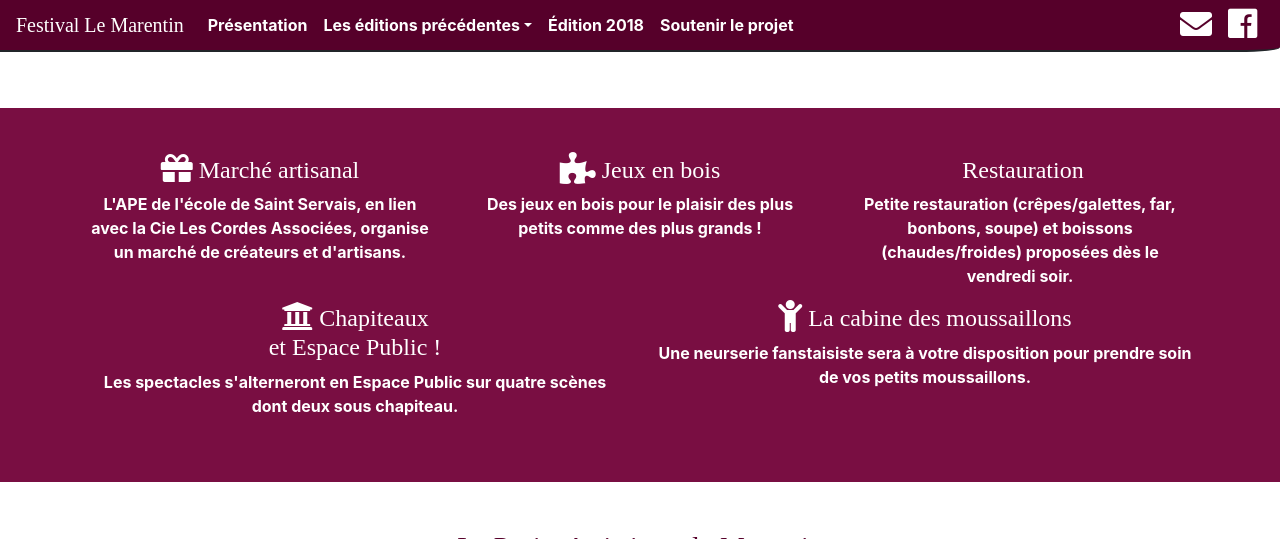
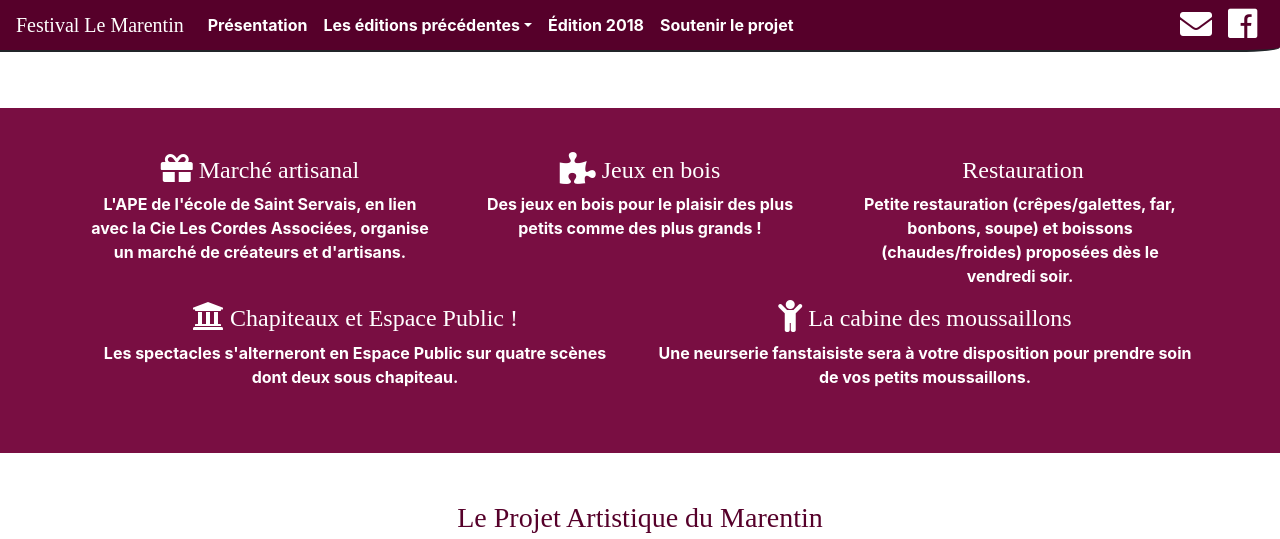
Before and after one commit to tibodut/marentin, a Jekyll site: the page built from index.html, in a window 1280 px wide and 900 px high, scrolled down 1448 px, cut to the strip 0-539 px from the top of the window. Built offline with Jekyll 4.4.1, drawn with Linux system fonts in a browser that asks for light colours; nearby versions of some CDN libraries; some web fonts are replaced.

Commit message:
Update index.html

```diff
--- a/index.html
+++ b/index.html
@@ -92,7 +92,7 @@ layout: default
         </div>
 
         <div class="col-sm-offset-2 col-sm-6">
-            <h4><span class="fa fa-university fa-lg "></span> Chapiteaux <br>et Espace Public !</h4>
+            <h4><span class="fa fa-university fa-lg "></span> Chapiteaux et Espace Public !</h4>
             <p>Les spectacles s'alterneront en Espace Public sur quatre scènes dont deux sous chapiteau.</p>
         </div>
         <div class="col-sm-6">
```
